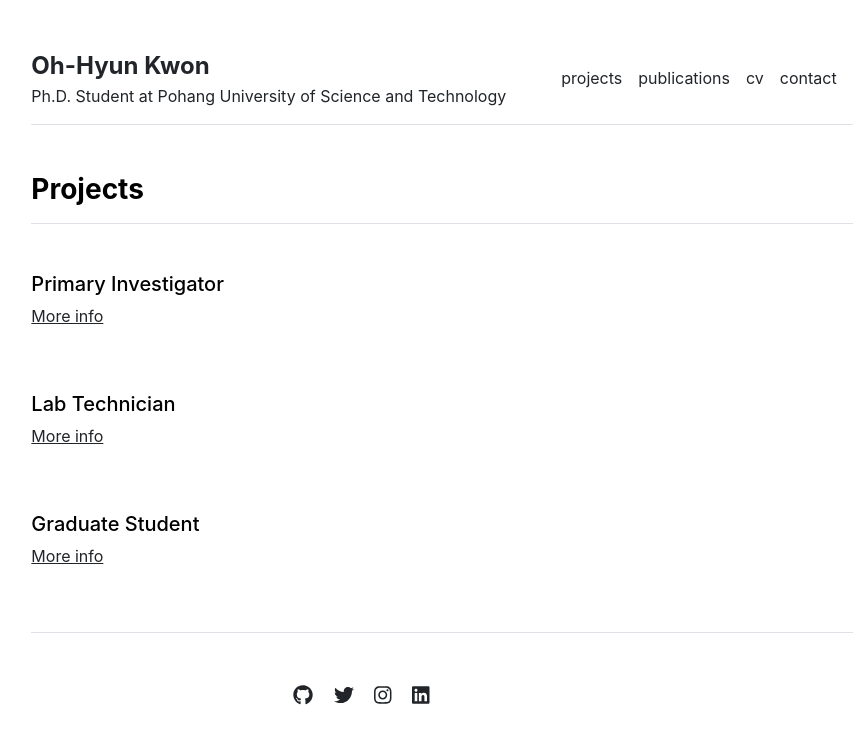
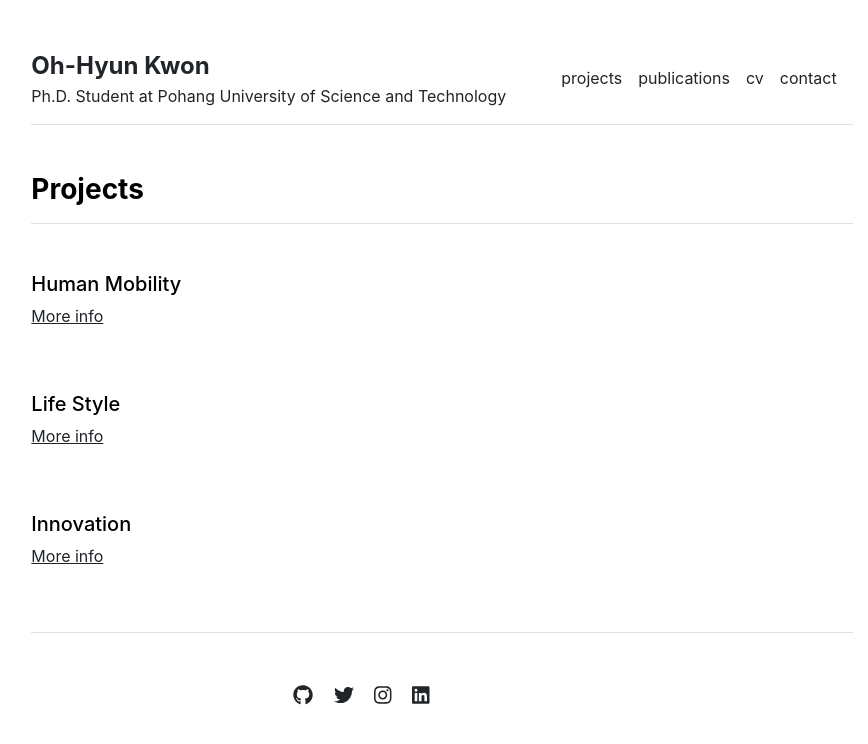
Before and after one commit to pothyd/pothyd.github.io, a Jekyll site: the page built from projects.md, in a window 1280 px wide. Shown: the top 744 px of the page, without its empty margins (198-1066 px from the left). Built offline with Jekyll 4.4.1, drawn with Linux system fonts in a browser that asks for light colours.

Commit message:
Update settings.yml

```diff
--- a/_data/settings.yml
+++ b/_data/settings.yml
@@ -5,9 +5,9 @@ menu:
 - {name: 'contact', url: '/contact'}
 
 projects:
-- {name: 'Primary Investigator', title: 'Researcher', department: 'Physics & Astronomy', institution: 'Some University', institution_address: '1 Main Street, Canada', phone: '(000) 000-0000', email: 'hello@university.edu', office: 'Science Building 505', image: 'assets/img/primary-investigator.jpg', url: 'primary-investigator'}
-- {name: 'Lab Technician', title: 'Researcher', department: 'Physics & Astronomy', institution: 'Some University', institution_address: '1 Main Street, Canada', phone: '(000) 000-0000', email: 'hello@university.edu', office: 'Science Building 505', image: 'assets/img/lab-technician.jpg', url: 'lab-technician'}
-- {name: 'Graduate Student', title: 'Researcher', department: 'Physics & Astronomy', institution: 'Some University', institution_address: '1 Main Street, Canada', phone: '(000) 000-0000', email: 'hello@university.edu', office: 'Science Building 505', image: 'assets/img/graduate-student.jpg', url: 'graduate-student'}
+- {name: 'Human Mobility', title: 'Researcher', department: 'Physics & Astronomy', institution: 'Some University', institution_address: '1 Main Street, Canada', phone: '(000) 000-0000', email: 'hello@university.edu', office: 'Science Building 505', image: 'assets/img/primary-investigator.jpg', url: 'primary-investigator'}
+- {name: 'Life Style', title: 'Researcher', department: 'Physics & Astronomy', institution: 'Some University', institution_address: '1 Main Street, Canada', phone: '(000) 000-0000', email: 'hello@university.edu', office: 'Science Building 505', image: 'assets/img/lab-technician.jpg', url: 'lab-technician'}
+- {name: 'Innovation', title: 'Researcher', department: 'Physics & Astronomy', institution: 'Some University', institution_address: '1 Main Street, Canada', phone: '(000) 000-0000', email: 'hello@university.edu', office: 'Science Building 505', image: 'assets/img/graduate-student.jpg', url: 'graduate-student'}
 
 # courses:
 # - {name: 'Vector Calculus', url: 'vector-calculus'}
```
